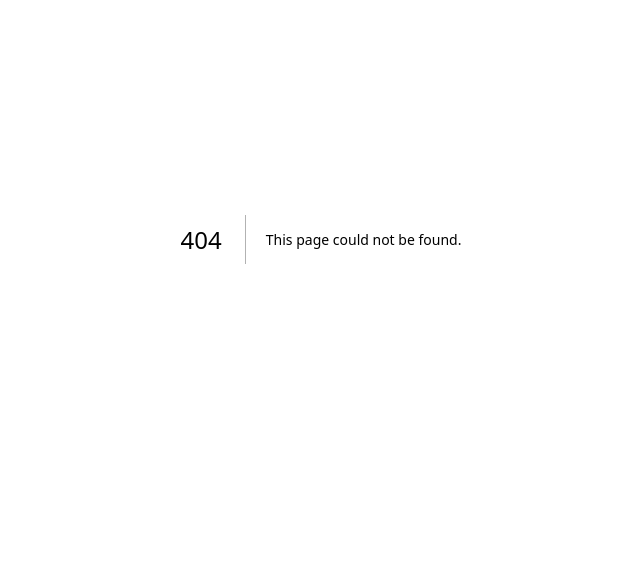
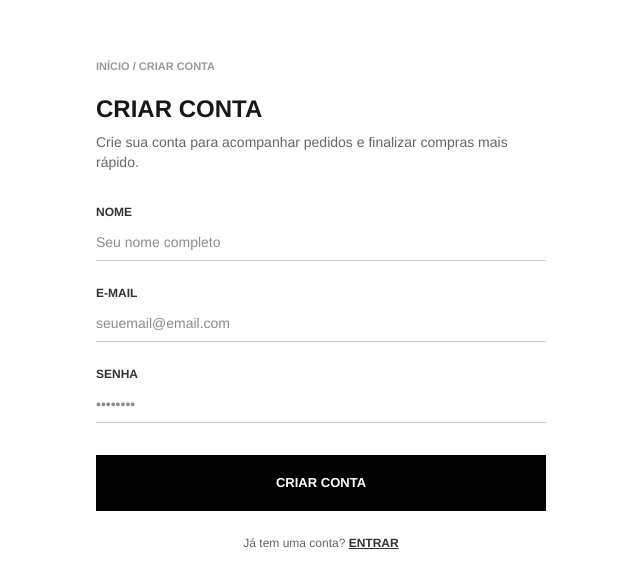
Before and after one commit to bemtivitor/pilgrim, a Next.js app: page /register in a window 1280 px wide. Before the commit this address had no page. Shown: the part 161-748 px from the top of the page, without its empty margins (319-959 px from the left). Built offline with nearby package versions, Linux system fonts and the light colour scheme.

Commit message:
Feature | PRT - Tela de login e registro

```diff
--- /dev/null
+++ b/app/login/page.tsx
@@ -0,0 +1,110 @@
+"use client";
+
+import Link from "next/link";
+import { useState } from "react";
+
+export default function Page() {
+  const [email, setEmail] = useState("");
+  const [password, setPassword] = useState("");
+
+  const handleSubmit = (e: React.FormEvent) => {
+    e.preventDefault();
+
+    // TODO: integrate auth logic
+    console.log({ email, password });
+  };
+
+  return (
+    <section className="flex min-h-screen items-center justify-center px-5 pt-32.5">
+      <div className="w-full max-w-112.5">
+        {/* Breadcrumb */}
+        <div className="mb-5 text-[11px] font-semibold uppercase text-[#999]">
+          INÍCIO / LOGIN
+        </div>
+
+        {/* Title */}
+        <h1 className="mb-2 text-2xl font-extrabold uppercase leading-tight">
+          Entrar na sua conta
+        </h1>
+
+        <p className="mb-8 text-sm text-[#666]">
+          Acesse sua conta para acompanhar pedidos e finalizar compras.
+        </p>
+
+        {/* Form */}
+        <form onSubmit={handleSubmit} className="flex flex-col gap-6">
+          {/* Email */}
+          <div>
+            <label
+              htmlFor="email"
+              className="mb-1 block text-xs font-bold uppercase text-[#333]"
+            >
+              E-mail
+            </label>
+            <input
+              type="email"
+              required
+              id="email"
+              value={email}
+              onChange={(e) => setEmail(e.target.value)}
+              placeholder="seuemail@email.com"
+              className="w-full border-b border-[#ccc] py-2 text-sm outline-none transition focus:border-black"
+            />
+          </div>
+
+          {/* Password */}
+          <div>
+            <label
+              htmlFor="password"
+              className="mb-1 block text-xs font-bold uppercase text-[#333]"
+            >
+              Senha
+            </label>
+            <input
+              type="password"
+              required
+              id="password"
+              value={password}
+              onChange={(e) => setPassword(e.target.value)}
+              placeholder="••••••••"
+              className="w-full border-b border-[#ccc] py-2 text-sm outline-none transition focus:border-black"
+            />
+          </div>
+
+          {/* Forgot password */}
+          <div className="text-right">
+            {/* <button
+              type="button"
+              className="text-xs font-semibold uppercase text-[#555] underline"
+            >
+              Esqueci minha senha
+            </button> */}
+          </div>
+
+          {/* Submit */}
+          <button
+            type="submit"
+            className="mt-2 w-full bg-black py-4.5 text-[13px] font-extrabold uppercase text-white transition hover:bg-[#111] cursor-pointer"
+          >
+            Entrar
+          </button>
+
+          {/* Divider */}
+          <div className="flex items-center gap-4 py-2">
+            <span className="h-px flex-1 bg-[#eee]" />
+            <span className="text-xs text-[#999]">ou</span>
+            <span className="h-px flex-1 bg-[#eee]" />
+          </div>
+
+          {/* Register */}
+          <Link
+            href="/register"
+            className="flex w-full items-center justify-center border border-[#e5e5e5] py-3.75 text-xs font-bold uppercase transition hover:border-black"
+          >
+            Criar nova conta
+          </Link>
+        </form>
+      </div>
+    </section>
+  );
+}
--- /dev/null
+++ b/app/register/page.tsx
@@ -0,0 +1,117 @@
+"use client";
+
+import { useState } from "react";
+import Link from "next/link";
+
+export default function RegisterPage() {
+  const [name, setName] = useState("");
+  const [email, setEmail] = useState("");
+  const [password, setPassword] = useState("");
+
+  const handleSubmit = (e: React.FormEvent) => {
+    e.preventDefault();
+
+    // TODO: register logic
+    console.log({ name, email, password });
+  };
+
+  return (
+    <section className="flex min-h-screen items-center justify-center px-5 pt-32.5">
+      <div className="w-full max-w-112.5">
+        {/* Breadcrumb */}
+        <div className="mb-5 text-[11px] font-semibold uppercase text-[#999]">
+          INÍCIO / CRIAR CONTA
+        </div>
+
+        {/* Title */}
+        <h1 className="mb-2 text-2xl font-extrabold uppercase leading-tight">
+          Criar conta
+        </h1>
+
+        <p className="mb-8 text-sm text-[#666]">
+          Crie sua conta para acompanhar pedidos e finalizar compras mais
+          rápido.
+        </p>
+
+        {/* Form */}
+        <form onSubmit={handleSubmit} className="flex flex-col gap-6">
+          {/* Name */}
+          <div>
+            <label
+              htmlFor="name"
+              className="mb-1 block text-xs font-bold uppercase text-[#333]"
+            >
+              Nome
+            </label>
+            <input
+              type="text"
+              id="name"
+              required
+              value={name}
+              onChange={(e) => setName(e.target.value)}
+              placeholder="Seu nome completo"
+              className="w-full border-b border-[#ccc] py-2 text-sm outline-none transition focus:border-black"
+            />
+          </div>
+
+          {/* Email */}
+          <div>
+            <label
+              htmlFor="email"
+              className="mb-1 block text-xs font-bold uppercase text-[#333]"
+            >
+              E-mail
+            </label>
+            <input
+              type="email"
+              id="email"
+              required
+              value={email}
+              onChange={(e) => setEmail(e.target.value)}
+              placeholder="seuemail@email.com"
+              className="w-full border-b border-[#ccc] py-2 text-sm outline-none transition focus:border-black"
+            />
+          </div>
+
+          {/* Password */}
+          <div>
+            <label
+              htmlFor="password"
+              className="mb-1 block text-xs font-bold uppercase text-[#333]"
+            >
+              Senha
+            </label>
+            <input
+              type="password"
+              required
+              id="password"
+              value={password}
+              onChange={(e) => setPassword(e.target.value)}
+              placeholder="••••••••"
+              className="w-full border-b border-[#ccc] py-2 text-sm outline-none transition focus:border-black"
+            />
+          </div>
+
+          {/* Submit */}
+          <button
+            type="submit"
+            className="mt-2 w-full bg-black py-4.5 text-[13px] font-extrabold uppercase text-white transition hover:bg-[#111] cursor-pointer"
+          >
+            Criar conta
+          </button>
+
+          {/* Login link */}
+          <p className="text-center text-xs text-[#666]">
+            Já tem uma conta?{" "}
+            <Link
+              href="/login"
+              className="font-bold uppercase underline text-[#333]"
+            >
+              Entrar
+            </Link>
+          </p>
+        </form>
+      </div>
+    </section>
+  );
+}
```
